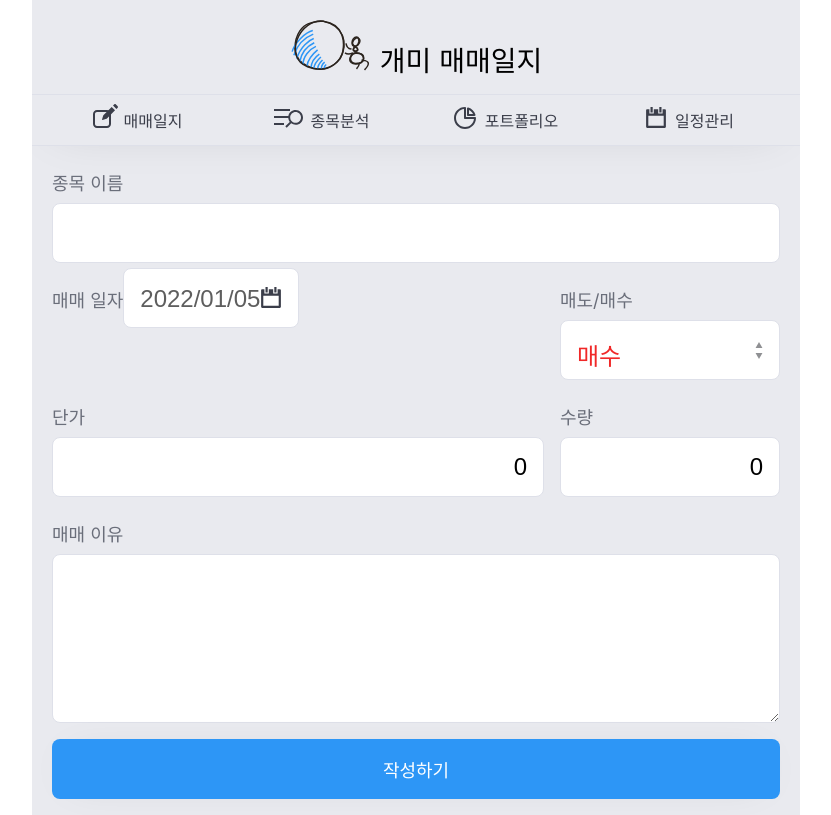
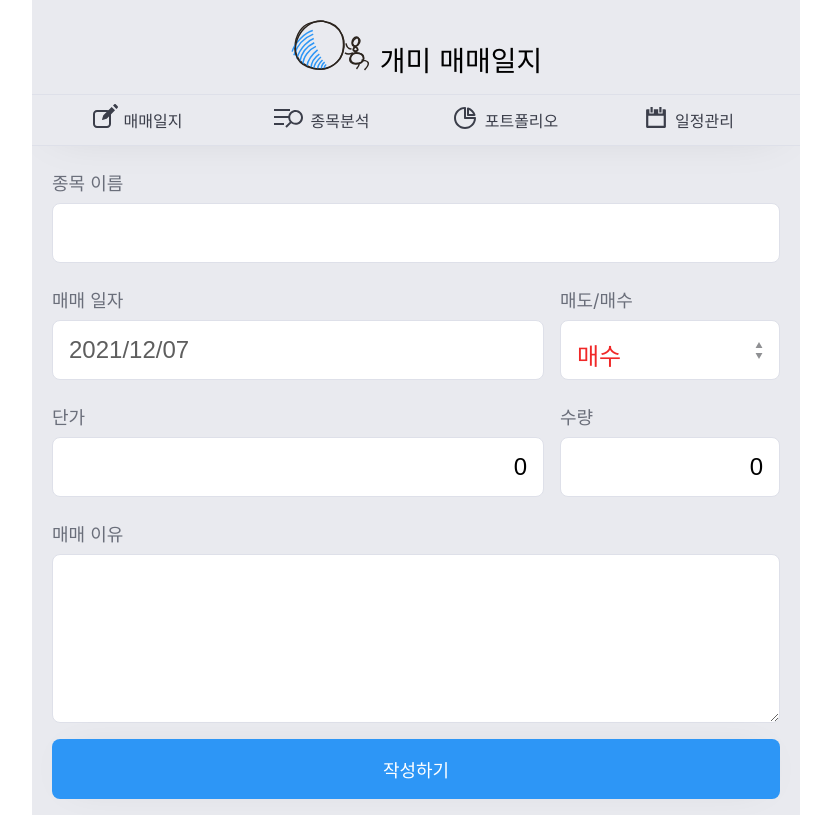
Before and after one commit to uu29/trading-log, a Next.js app: page /create in a window 1280 px wide. Shown: the whole page, without its empty margins (224-1055 px from the left). Built offline with nearby package versions, Linux system fonts and the light colour scheme.

Commit message:
del: date-picker 제거

```diff
--- a/components/calendar/CalendarStyle.tsx
+++ b/components/calendar/CalendarStyle.tsx
@@ -14,8 +14,8 @@ export const Label = styled.div<{ bgColor: string; isFirst: boolean; extraDay?:
   color: #fff;
   -webkit-line-clamp: 1;
   ${ellipsis};
-  ${({ extraDay }) => extraDay && "background-color: rgba(163, 166, 181, .45)"}
-  ${({ isFirst }) => isFirst && "max-width: 80%"}
+  ${({ extraDay }) => extraDay && "background-color: rgba(163, 166, 181, .45);"}
+  ${({ isFirst }) => isFirst && "max-width: 80%;"}
 `;
 
 export const item__number = css`
--- a/package.json
+++ b/package.json
@@ -16,7 +16,6 @@
     "firebase": "^9.6.1",
     "next": "12.0.4",
     "react": "17.0.2",
-    "react-datepicker": "^4.5.0",
     "react-dom": "17.0.2",
     "react-google-login": "^5.2.2"
   },
--- a/pages/create.tsx
+++ b/pages/create.tsx
@@ -1,119 +1,6 @@
-import { useState, forwardRef } from "react";
 import useForm from "hooks/useForm";
 import styled from "@emotion/styled";
 import { cx, css } from "@emotion/css";
-import DatePicker, { showTimeSelect } from "react-datepicker";
-import "react-datepicker/dist/react-datepicker.css";
-
-const date__input = css`
-  display: block;
-  padding: 1.6rem;
-  width: 100%;
-  height: 6rem;
-  border: 1px solid #dee0e9;
-  background: #fff;
-  border-radius: 0.8rem;
-  font-size: 2.4rem;
-  color: #5e5e5e;
-`;
-
-const IconCal = styled.span`
-  margin-top: 0.2rem;
-  float: right;
-  display: block;
-  width: 2.2rem;
-  height: 2.2rem;
-  background: url(/images/ico__cal.svg) no-repeat center;
-`;
-
-const date__header = css`
-  background: #fbfbfb;
-  padding: 1rem;
-  color: #3b3e4a;
-  display: flex;
-  align-items: center;
-`;
-
-const text = css`
-  font-size: 1.6rem;
-`;
-
-const Btn = styled.button`
-  display: inline-block;
-  width: 2.4rem;
-  height: 2.4rem;
-`;
-
-const btn__prev = css`
-  background: url(/images/ico__prev.svg);
-`;
-
-const btn__next = css`
-  background: url(/images/ico__next.svg);
-`;
-
-const NowMonth = styled.div`
-  padding: 0 1rem;
-  font-size: 1.8rem;
-`;
-
-const CustomHeader = ({ date, decreaseMonth, increaseMonth, prevMonthButtonDisabled, nextMonthDisabled }) => (
-  <div className={date__header}>
-    <Btn type="button" onClick={decreaseMonth} disabled={prevMonthButtonDisabled} className={btn__prev} />
-    <NowMonth>
-      {date.getFullYear()}
-      <span className={text}>년</span> {date.getMonth() + 1}
-      <span className={text}>월</span>
-    </NowMonth>
-    <Btn type="button" onClick={increaseMonth} disabled={nextMonthDisabled} className={btn__next} />
-  </div>
-);
-
-const datepicker__popper = css`
-  max-width: 400px;
-  max-height: 400px;
-  width: 100%;
-  height: 100%;
-
-  .react-datepicker {
-    width: 100%;
-    height: 100%;
-  }
-`;
-
-const DateInput = () => {
-  const [startDate, setStartDate] = useState(new Date());
-
-  const onChange = (date) => {
-    setStartDate(date);
-  };
-  // eslint-disable-next-line react/display-name
-  const CustomInput = forwardRef<HTMLButtonElement, { value: Date; onClick(): void }>(({ value, onClick }, ref) => (
-    <button type="button" className={date__input} onClick={onClick} ref={ref}>
-      {value}
-      <IconCal />
-    </button>
-  ));
-
-  return (
-    <DatePicker
-      dateFormat="yyyy/MM/dd"
-      selected={startDate}
-      onChange={(date) => onChange(date)}
-      popperClassName={datepicker__popper}
-      customInput={<CustomInput value={startDate} onClick={showTimeSelect} />}
-      renderCustomHeader={({ date, decreaseMonth, increaseMonth, prevMonthButtonDisabled, nextMonthDisabled }): JSX.Element => (
-        <CustomHeader
-          date={date}
-          decreaseMonth={decreaseMonth}
-          increaseMonth={increaseMonth}
-          prevMonthButtonDisabled={prevMonthButtonDisabled}
-          nextMonthDisabled={nextMonthDisabled}
-        />
-      )}
-    />
-  );
-};
 
 const select_icon_style = css`
   margin-top: 0.5rem;
@@ -172,8 +59,7 @@ const Create = () => {
         <Flex>
           <LeftColumn>
             <Label htmlFor="date">매매 일자</Label>
-            <DateInput />
-            {/* <InputDate type="text" id="date" name="date" value={form.date} onChange={handleChange} readOnly className={form_input_style} /> */}
+            <InputDate type="text" id="date" name="date" value={form.date} onChange={handleChange} readOnly className={form_input_style} />
           </LeftColumn>
           <RightColumn>
             <Label htmlFor="sales">매도/매수</Label>
```
Also changed, not shown: 1 other file (tests, documents, lock files or other folders).
